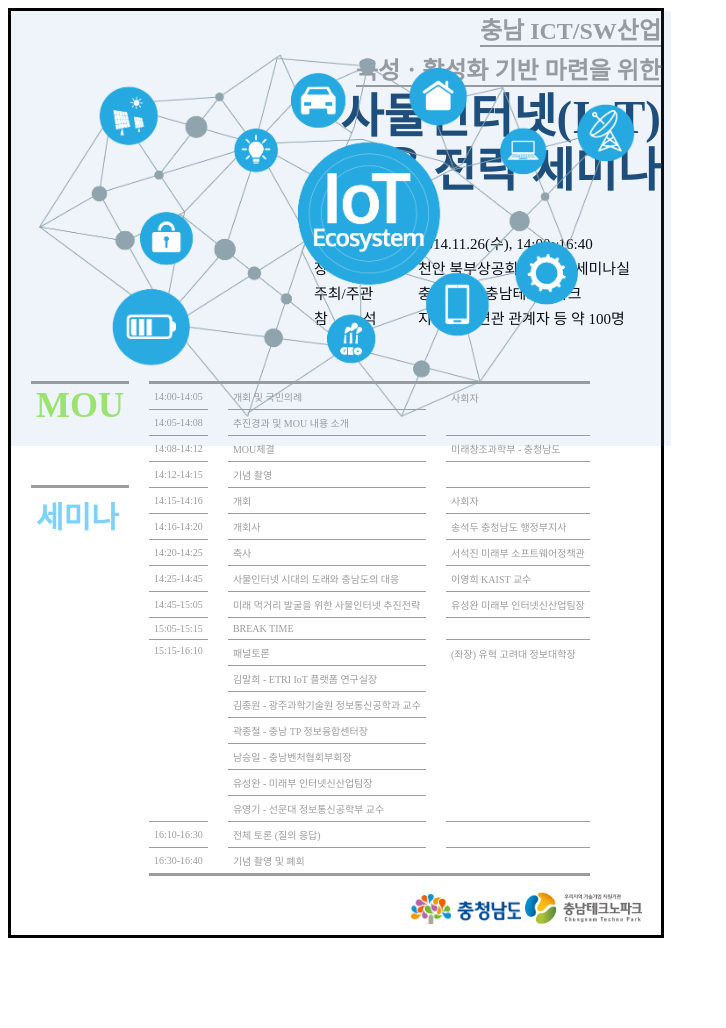
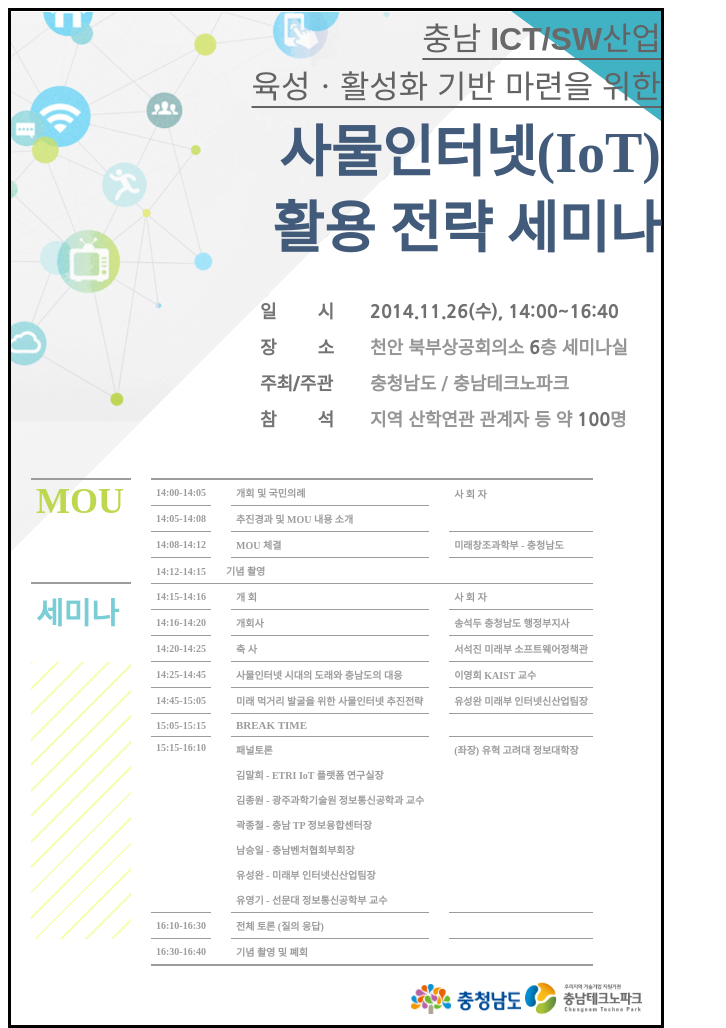
Before and after one commit to Q-100/--, a plain HTML site: page index.html in a window 1280 px wide. Shown: the whole page, without its empty margins (0-726 px from the left). Before the commit the page ends 946 px from the top, so only its background shows below. Drawn offline with Linux system fonts and the light colour scheme; a web font is replaced by a local one.

Commit message:
index refac

```diff
--- a/index.html
+++ b/index.html
@@ -4,27 +4,39 @@
     <meta charset="UTF-8" />
     <meta name="viewport" content="width=device-width, initial-scale=1.0" />
     <title>충남 ICT/SW 산업</title>
+    <link
+      href="https://fonts.googleapis.com/css?family=Nanum+Gothic:400,700,800&amp;subset=korean"
+      rel="stylesheet"
+    />
+    <link rel="preconnect" href="https://fonts.gstatic.com" />
+    <link
+      href="https://fonts.googleapis.com/css2?family=Sunflower:wght@300&display=swap"
+      rel="stylesheet"
+    />
     <style>
       .frame {
         width: 650px;
         border: solid;
+        position: relative;
       }
       .title1 {
-        color: rgb(156, 156, 156);
-        text-decoration: underline;
+        font-family: "Sunflower", sans-serif;
+        font-weight: 300;
+        color: rgb(99, 99, 99);
+        text-decoration: 2px underline;
         text-underline-position: under;
-        font-size: 24px;
+        font-size: 32px;
       }
       .title2 {
-        color: rgb(23, 71, 116);
-        font-size: 47px;
+        color: rgb(66, 91, 122);
+        font-size: 56px;
       }
       .schedule {
         color: rgb(156, 156, 156);
+        font-weight: bold;
       }
       .schedule td {
         padding: 5px;
-        border-collapse: collapse;
         border-bottom: 1px solid;
         padding-right: 5px;
         font-size: 10px;
@@ -32,104 +44,194 @@
       .float-right {
         text-align: right;
       }
+      .iot {
+        position: absolute;
+        width: 650px;
+        height: 460px;
+        z-index: 1;
+      }
+      .notice {
+        margin-left: 240px;
+        margin-bottom: 28px;
+      }
+      .notice .notice_table {
+        font-family: "Nanum Gothic", sans-serif;
+        font-weight: 800;
+        font-size: 18px;
+        border-collapse: separate;
+        border-spacing: 8px;
+        color: rgb(150, 150, 150);
+      }
       .triangle {
         position: absolute;
-        width: 660px;
+        width: 0px;
+        height: 0px;
+        border-bottom: 110px solid transparent;
+        border-right: 150px solid rgb(65, 177, 196);
+        z-index: 2;
+        right: 0%;
+      }
+      .splite {
+        width: 90px;
+        height: 100px;
+        background: repeating-linear-gradient(
+          135deg,
+          rgb(243, 255, 178) 0,
+          rgb(243, 255, 178) 2px,
+          rgb(255, 255, 255) 0,
+          rgb(255, 255, 255) 18px
+        );
       }
     </style>
   </head>
   <body>
     <div class="frame">
-      <div class="triangle">
+      <div class="iot">
         <img
-          src="img/1_lVfJFrxmv5WYXnfm7Tbf3A.png"
-          alt="Iot"
-          style="
-            position: absolute;
-            max-width: 100%;
-            background-color: rgba(90, 147, 197, 0.103);
-          "
+          src="img/IoT_background.png"
+          alt="IoT"
+          style="object-fit: contain"
         />
       </div>
-      <div class="float-right" style="line-height: 100%">
-        <h3 class="title1" style="margin-top: 12px">충남 ICT/SW산업</h3>
-        <h3 class="title1">육성ㆍ활성화 기반 마련을 위한</h3>
-        <h1 class="title2" style="margin-top: 30px; margin-bottom: 38px">
+      <div class="triangle"></div>
+      <div
+        class="float-right"
+        style="line-height: 100%; position: relative; z-index: 2"
+      >
+        <h3 class="title1" style="margin-top: 20px">
+          충남
+          <span style="font-weight: 800; color: rgb(105, 105, 105)">ICT/SW</span
+          >산업
+        </h3>
+        <h3 class="title1" style="margin-top: 10px">
+          육성ㆍ활성화 기반 마련을 위한
+        </h3>
+        <h1 class="title2" style="margin-top: 50px; margin-bottom: 60px">
           사물인터넷(IoT)
         </h1>
-        <h1 class="title2" style="margin-bottom: 50px">활용 전략 세미나</h1>
+        <h1 class="title2" style="margin-bottom: 51px">활용 전략 세미나</h1>
       </div>
-      <div style="margin-left: 300px; margin-bottom: 40px; font-size: 15px">
-        <table>
+      <div class="notice">
+        <table class="notice_table">
           <tr>
-            <td style="letter-spacing: 35px; width: 50px">일시</td>
-            <td>2014.11.26(수), 14:00~16:40</td>
+            <td
+              style="
+                letter-spacing: 18px;
+                width: 60px;
+                color: rgb(116, 116, 116);
+              "
+            >
+              일 시
+            </td>
+            <td style="font-weight: 800; color: rgb(112, 112, 112)">
+              2014.11.26(수), 14:00~16:40
+            </td>
           </tr>
           <tr>
-            <td style="letter-spacing: 35px; width: 50px">장소</td>
-            <td>천안 북부상공회의소 6층 세미나실</td>
+            <td
+              style="
+                letter-spacing: 18px;
+                width: 60px;
+                color: rgb(116, 116, 116);
+              "
+            >
+              장 소
+            </td>
+            <td style="font-weight: 700">
+              천안 북부상공회의소
+              <span style="font-weight: 800; color: rgb(112, 112, 112)">6</span
+              >층 세미나실
+            </td>
           </tr>
           <tr>
-            <td class="a">주최/주관</td>
-            <td>충청남도 / 충남테크노파크</td>
+            <td style="color: rgb(116, 116, 116)">주최/주관</td>
+            <td style="font-weight: 700">충청남도 / 충남테크노파크</td>
           </tr>
           <tr>
-            <td style="letter-spacing: 35px; width: 100px">참석</td>
-            <td>지역 산학연관 관계자 등 약 100명</td>
+            <td
+              style="
+                letter-spacing: 18px;
+                width: 100px;
+                color: rgb(116, 116, 116);
+              "
+            >
+              참 석
+            </td>
+            <td style="font-weight: 700">
+              지역 산학연관 관계자 등 약
+              <span style="font-weight: 800; color: rgb(112, 112, 112)"
+                >100</span
+              >명
+            </td>
           </tr>
         </table>
       </div>
       <div class="schedule">
-        <table style="border-spacing: 20px 0px; margin-left: 0px">
+        <table
+          style="
+            border-spacing: 20px 0px;
+            margin-left: 0px;
+            position: relative;
+            z-index: 2;
+          "
+        >
           <tr>
-            <td style="border-bottom: solid"></td>
-            <td colspan="3" style="border-bottom: solid"></td>
+            <td style="border-bottom: 2px solid"></td>
+            <td colspan="3" style="border-bottom: 2px solid"></td>
           </tr>
           <tr>
             <td
               rowspan="4"
               style="
                 font-size: 18px;
-                border-bottom: solid;
+                border-bottom: 2px solid;
                 vertical-align: top;
                 padding-top: 0px;
               "
             >
-              <h1 style="color: rgb(162, 235, 103); margin-top: 0px">MOU</h1>
+              <h1 style="color: rgb(189, 215, 78); margin-top: 0px">MOU</h1>
             </td>
             <td>14:00-14:05</td>
             <td>개회 및 국민의례</td>
-            <td style="border-bottom: hidden">사회자</td>
+            <td style="border-bottom: hidden">사 회 자</td>
           </tr>
           <tr>
             <td>14:05-14:08</td>
             <td>추진경과 및 MOU 내용 소개</td>
             <td></td>
           </tr>
-          <tr>
+          <tr style="border-bottom: solid">
             <td>14:08-14:12</td>
-            <td>MOU체결</td>
+            <td>MOU 체결</td>
             <td>미래창조과학부 - 충청남도</td>
           </tr>
           <tr>
-            <td>14:12-14:15</td>
-            <td>기념 촬영</td>
-            <td></td>
+            <td colspan="3">
+              14:12-14:15 &nbsp;&nbsp;&nbsp;&nbsp;&nbsp;&nbsp;&nbsp;기념 촬영
+            </td>
           </tr>
-          <tr>
+          <tr style="border-spacing: 13px">
             <td
-              rowspan="15"
+              rowspan="3"
               style="
                 border-bottom: hidden;
                 font-size: 15px;
                 vertical-align: top;
               "
             >
-              <h1 style="color: rgb(125, 210, 250); margin-top: 0px">세미나</h1>
+              <h1
+                style="
+                  color: rgb(121, 205, 213);
+                  margin-top: 0px;
+                  margin-bottom: auto;
+                "
+              >
+                세미나
+              </h1>
             </td>
             <td>14:15-14:16</td>
-            <td>개회</td>
-            <td>사회자</td>
+            <td>개 회</td>
+            <td>사 회 자</td>
           </tr>
           <tr>
             <td>14:16-14:20</td>
@@ -138,10 +240,11 @@
           </tr>
           <tr>
             <td>14:20-14:25</td>
-            <td>축사</td>
+            <td>축 사</td>
             <td>서석진 미래부 소프트웨어정책관</td>
           </tr>
           <tr>
+            <td class="splite" rowspan="11" style="border-bottom: hidden"></td>
             <td>14:25-14:45</td>
             <td>사물인터넷 시대의 도래와 충남도의 대응</td>
             <td>이영희 KAIST 교수</td>
@@ -153,28 +256,36 @@
           </tr>
           <tr>
             <td>15:05-15:15</td>
-            <td>BREAK TIME</td>
+            <td style="font-weight: 900; font-size: 11px">BREAK TIME</td>
             <td></td>
           </tr>
           <tr>
             <td rowspan="7" style="vertical-align: top">15:15-16:10</td>
-            <td>패널토론</td>
+            <td style="border-bottom: hidden">패널토론</td>
             <td style="border-bottom: hidden">(좌장) 유혁 고려대 정보대학장</td>
           </tr>
           <tr>
-            <td>김말희 - ETRI IoT 플랫폼 연구실장</td>
+            <td style="border-bottom: hidden">
+              김말희 - ETRI IoT 플랫폼 연구실장
+            </td>
           </tr>
           <tr>
-            <td>김종원 - 광주과학기술원 정보통신공학과 교수</td>
+            <td style="border-bottom: hidden">
+              김종원 - 광주과학기술원 정보통신공학과 교수
+            </td>
           </tr>
           <tr>
-            <td>곽종철 - 충남 TP 정보융합센터장</td>
+            <td style="border-bottom: hidden">
+              곽종철 - 충남 TP 정보융합센터장
+            </td>
           </tr>
           <tr>
-            <td>남승일 - 충남벤처협회부회장</td>
+            <td style="border-bottom: hidden">남승일 - 충남벤처협회부회장</td>
           </tr>
           <tr>
-            <td>유성완 - 미래부 인터넷신산업팀장</td>
+            <td style="border-bottom: hidden">
+              유성완 - 미래부 인터넷신산업팀장
+            </td>
           </tr>
           <tr>
             <td>유영기 - 선문대 정보통신공학부 교수</td>
@@ -186,6 +297,7 @@
             <td></td>
           </tr>
           <tr>
+            <td style="border-bottom: hidden"></td>
             <td style="border-bottom: hidden">16:30-16:40</td>
             <td style="border-bottom: hidden">기념 촬영 및 폐회</td>
           </tr>
@@ -193,7 +305,7 @@
             <td style="border-bottom: hidden"></td>
             <td
               colspan="3"
-              style="border-top: solid; border-bottom: hidden"
+              style="border-top: 2px solid; border-bottom: hidden"
             ></td>
           </tr>
         </table>
```
Also changed, not shown: img/1_lVfJFrxmv5WYXnfm7Tbf3A.png (deleted), img/IoT_background.png (added), res/style.css (deleted), 1 other file.
